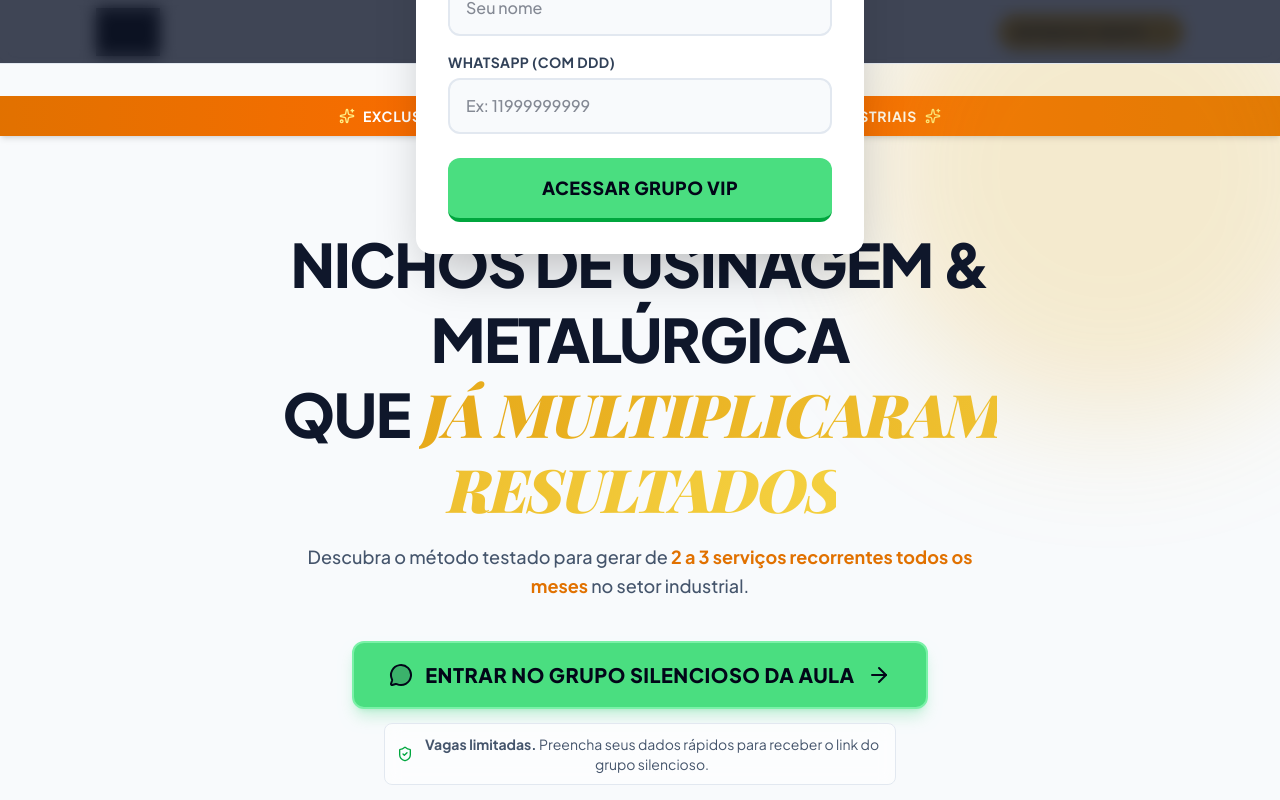
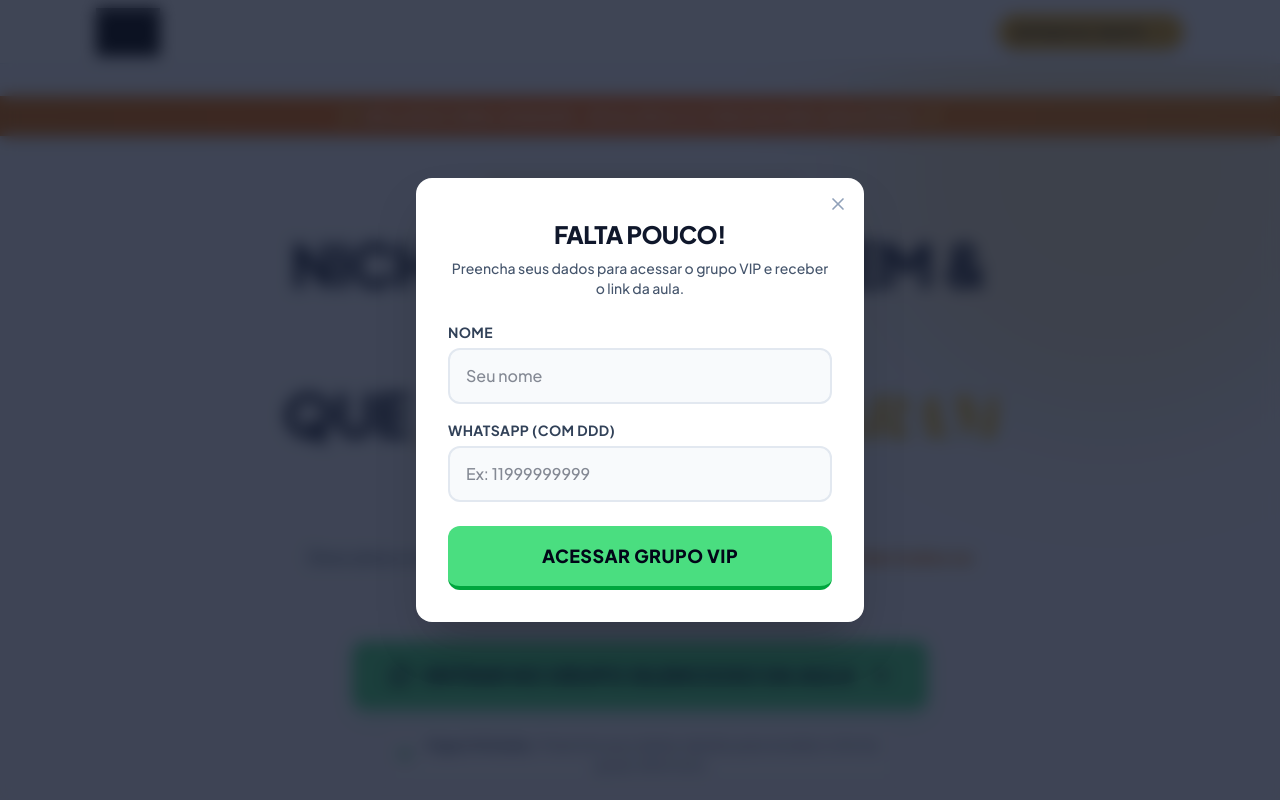
Before and after one commit to hyagonani/mshift, a Next.js app: page /aula-usinagem in a window 1280 px wide. Both pictures are taken after a click on the button "ENTRAR NO GRUPO". Shown: the top 800 px of the page. Built offline with nearby package versions, Linux system fonts and the light colour scheme; grey boxes are pictures that could not be loaded; a web font is replaced by a local one.

Commit message:
update modal form

```diff
--- a/components/join-group-form-modal.tsx
+++ b/components/join-group-form-modal.tsx
@@ -1,6 +1,7 @@
 'use client';
 
-import React, { useState } from 'react';
+import React, { useState, useEffect } from 'react';
+import { createPortal } from 'react-dom';
 import { Loader2, X } from 'lucide-react';
 
 declare global {
@@ -23,8 +24,13 @@ export function JoinGroupFormModal({
   children,
 }: JoinGroupFormModalProps) {
   const [isOpen, setIsOpen] = useState(false);
+  const [mounted, setMounted] = useState(false);
   const [name, setName] = useState('');
   const [whatsapp, setWhatsapp] = useState('');
+
+  useEffect(() => {
+    setMounted(true);
+  }, []);
   const [isLoading, setIsLoading] = useState(false);
 
   const handleSubmit = async (e: React.FormEvent) => {
@@ -32,23 +38,10 @@ export function JoinGroupFormModal({
     setIsLoading(true);
 
     try {
-      // 1. Enviar para o Webhook
-      await fetch('https://evolution-n8n.ctscwo.easypanel.host/webhook/webnario', {
-        method: 'POST',
-        headers: {
-          'Content-Type': 'application/json',
-        },
-        body: JSON.stringify({
-          name,
-          whatsapp,
-          source: window.location.href,
-        }),
-      });
+      const eventId = `lead_${Date.now()}_${Math.random().toString(36).substring(2, 7)}`;
 
-      // 2. Disparar eventos de conversão (mantendo o tracking atual)
+      // 1. Disparar eventos síncronos primeiro para não perder o tracking
       if (typeof window !== 'undefined') {
-        const eventId = `lead_${Date.now()}_${Math.random().toString(36).substring(2, 7)}`;
-
         if (typeof window.fbq === 'function') {
           window.fbq(
             'track',
@@ -60,20 +53,6 @@ export function JoinGroupFormModal({
             { eventID: eventId }
           );
         }
-
-        fetch('/api/meta-conversions', {
-          method: 'POST',
-          headers: {
-            'Content-Type': 'application/json',
-          },
-          body: JSON.stringify({
-            eventName: 'Lead',
-            eventId: eventId,
-            eventSourceUrl: window.location.href,
-            contentName: 'Aula Usinagem WhatsApp Group',
-            contentCategory: 'Aula Usinagem',
-          }),
-        }).catch((err) => console.error('Error firing CAPI lead event:', err));
 
         window.dataLayer = window.dataLayer || [];
         window.dataLayer.push({
@@ -93,11 +72,42 @@ export function JoinGroupFormModal({
         }
       }
 
+      // 2. Disparar chamadas assíncronas com timeout máximo de 2.5s
+      const controller = new AbortController();
+      const timeoutId = setTimeout(() => controller.abort(), 2500);
+
+      await Promise.allSettled([
+        fetch('https://evolution-n8n.ctscwo.easypanel.host/webhook/webnario', {
+          method: 'POST',
+          headers: { 'Content-Type': 'application/json' },
+          body: JSON.stringify({
+            name,
+            whatsapp,
+            source: typeof window !== 'undefined' ? window.location.href : '',
+          }),
+          signal: controller.signal
+        }),
+        fetch('/api/meta-conversions', {
+          method: 'POST',
+          headers: { 'Content-Type': 'application/json' },
+          body: JSON.stringify({
+            eventName: 'Lead',
+            eventId: eventId,
+            eventSourceUrl: typeof window !== 'undefined' ? window.location.href : '',
+            contentName: 'Aula Usinagem WhatsApp Group',
+            contentCategory: 'Aula Usinagem',
+          }),
+          signal: controller.signal
+        })
+      ]);
+
+      clearTimeout(timeoutId);
+
       // 3. Redirecionar para o grupo
       window.location.href = href;
     } catch (error) {
       console.error('Error submitting form', error);
-      // Fallback: redirecionar mesmo se der erro no webhook
+      // Fallback: redirecionar mesmo se der erro inesperado
       window.location.href = href;
     } finally {
       setIsLoading(false);
@@ -110,8 +120,8 @@ export function JoinGroupFormModal({
         {children}
       </button>
 
-      {isOpen && (
-        <div className="fixed inset-0 z-[100] flex items-center justify-center p-4 bg-slate-900/80 backdrop-blur-sm">
+      {isOpen && mounted && createPortal(
+        <div className="fixed inset-0 z-[9999] flex items-center justify-center p-4 bg-slate-900/80 backdrop-blur-sm">
           <div className="bg-white rounded-2xl w-full max-w-md shadow-2xl overflow-hidden relative animate-in fade-in zoom-in duration-200">
             <button
               onClick={() => setIsOpen(false)}
@@ -185,7 +195,8 @@ export function JoinGroupFormModal({
               </form>
             </div>
           </div>
-        </div>
+        </div>,
+        document.body
       )}
     </>
   );
```
